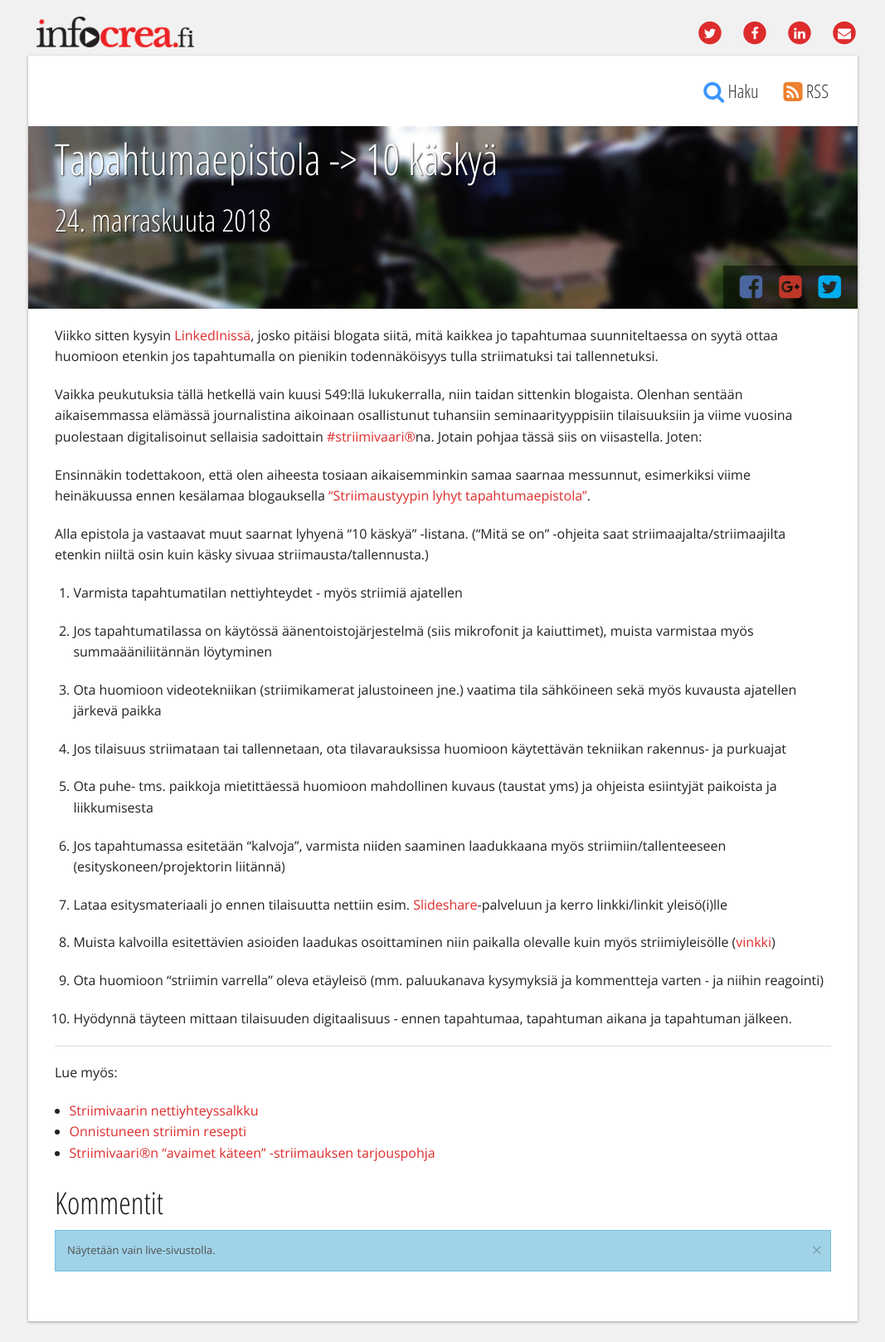
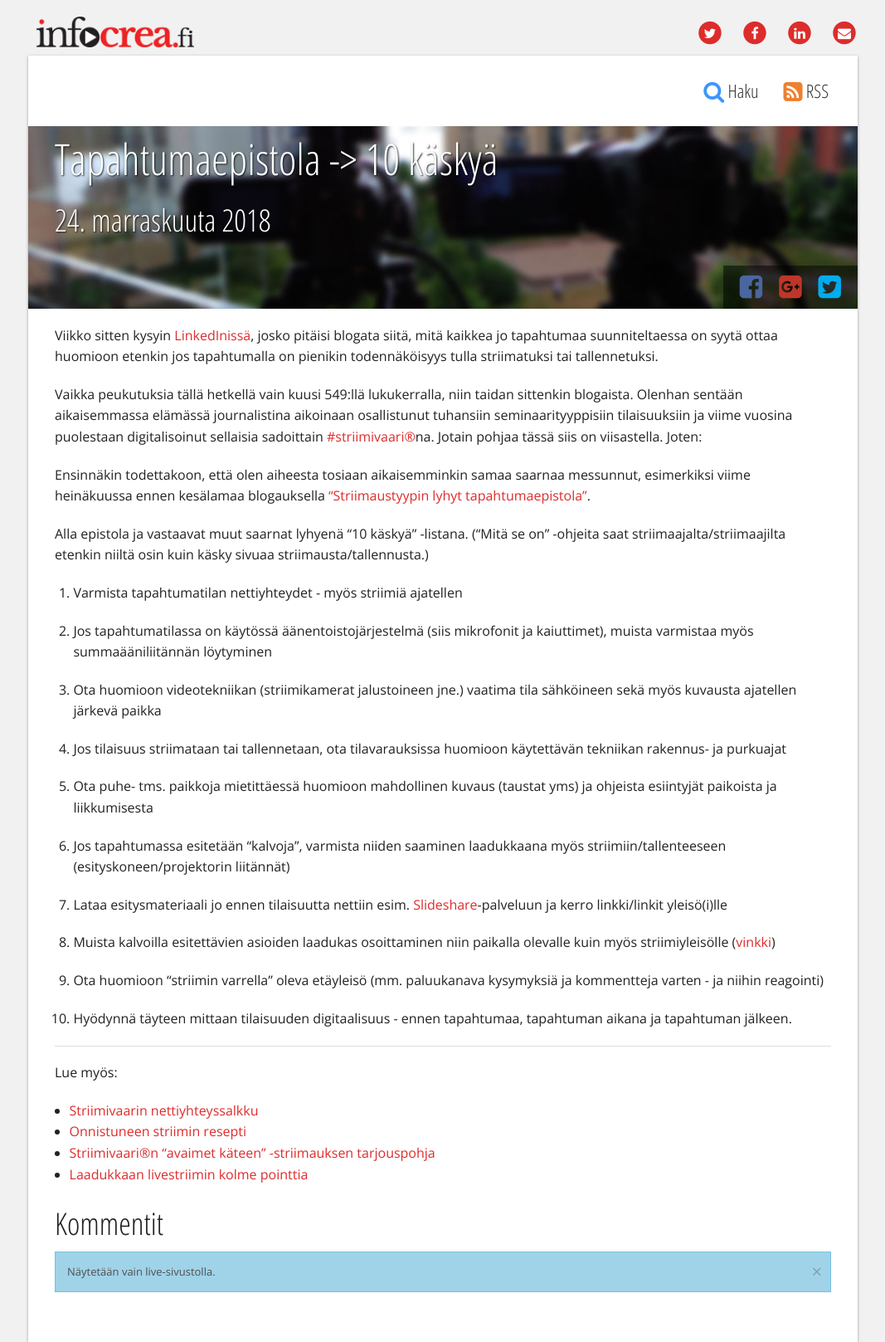
Before and after one commit to Pyppe/infocrea.fi, a Jekyll site: the page built from _posts/2018-11-24-epistola-10-kaskya.md, in a window 1280 px wide. Shown: the whole page at 83% size, without its empty margins (106-1173 px from the left). Built offline with Jekyll 4.4.1, drawn with Linux system fonts in a browser that asks for light colours.

Commit message:
10 käskyä -blogauksen edit

```diff
--- a/_posts/2018-11-24-epistola-10-kaskya.md
+++ b/_posts/2018-11-24-epistola-10-kaskya.md
@@ -22,7 +22,7 @@ Alla epistola ja vastaavat muut saarnat lyhyenä “10 käskyä” -listana. (
 
 5. Ota puhe- tms. paikkoja mietittäessä huomioon mahdollinen kuvaus (taustat yms) ja ohjeista esiintyjät paikoista ja liikkumisesta
 
-6. Jos tapahtumassa esitetään “kalvoja”, varmista niiden saaminen laadukkaana myös striimiin/tallenteeseen (esityskoneen/projektorin liitännä)
+6. Jos tapahtumassa esitetään “kalvoja”, varmista niiden saaminen laadukkaana myös striimiin/tallenteeseen (esityskoneen/projektorin liitännät)
 
 7. Lataa esitysmateriaali jo ennen tilaisuutta nettiin esim. [Slideshare](https://www.slideshare.net/)-palveluun ja kerro linkki/linkit yleisö(i)lle
 
@@ -40,3 +40,4 @@ Lue myös:
 - [Striimivaarin nettiyhteyssalkku](https://www.infocrea.fi/blogi/2018/10/striimivaarin-nettiyhteyssalkku/)
 - [Onnistuneen striimin resepti](https://www.infocrea.fi/blogi/2018/03/onnistuneen-striimin-resepti/)
 - [Striimivaari®n "avaimet käteen" -striimauksen tarjouspohja](https://www.infocrea.fi/tarjous/)
+- [Laadukkaan livestriimin kolme pointtia](https://www.linkedin.com/pulse/laadukkaan-livestriimin-kolme-pointtia-jarmo-lahti/)
```
